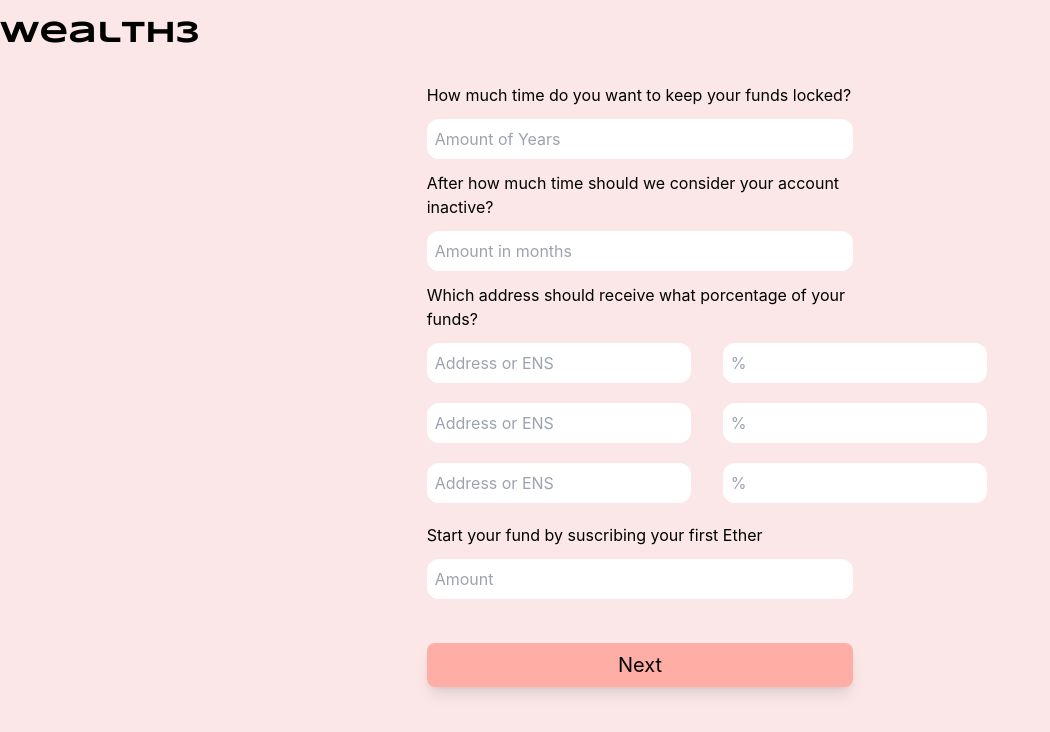
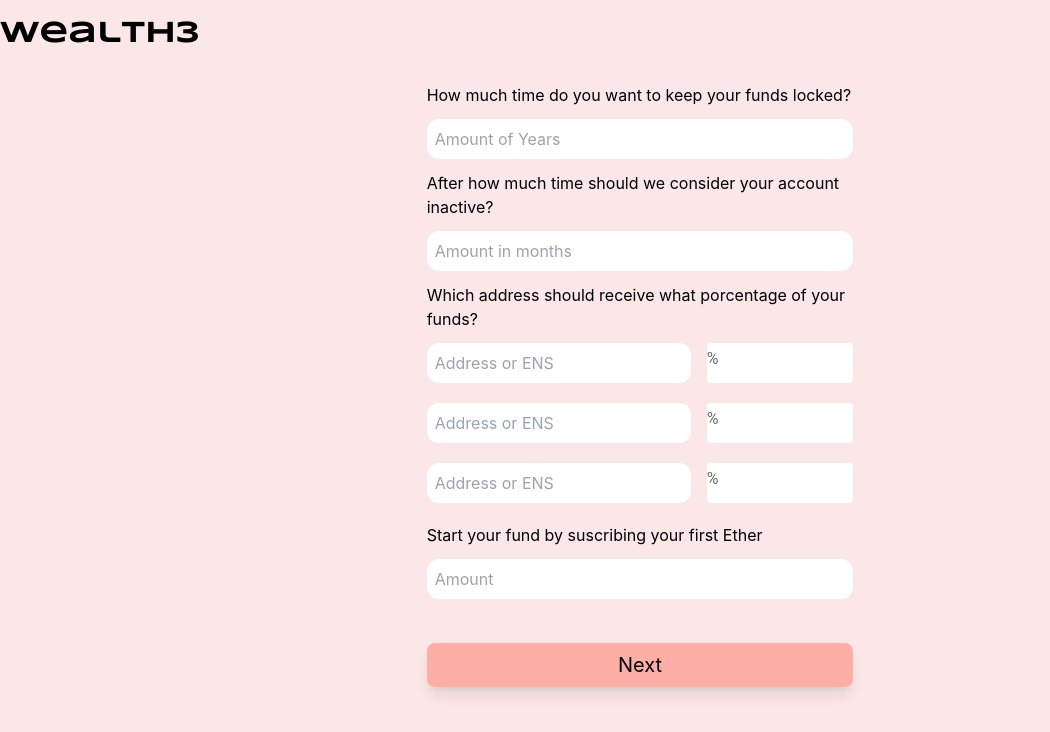
Before and after one commit to wealth3/wealth3-app, a Next.js app: page /dashboard in a window 1280 px wide. Shown: the top 732 px of the page, without its empty margins (0-1050 px from the left). Built offline with nearby package versions, Linux system fonts and the light colour scheme; what wagmi would draw is missing.

Commit message:
only numbers

```diff
--- a/components/AddressPercentage.jsx
+++ b/components/AddressPercentage.jsx
@@ -1,18 +1,22 @@
 import React from "react";
+import { FormControl, Input, InputAdornment } from "@mui/material";
 
 const AddressPercentage = () => {
   return (
-    <div className="flex gap-8 mb-2">
+    <div className="flex gap-4 mb-2">
       <input
         type="text"
-        className="bg-white rounded-xl p-2 text-black outline-0	flex-1"
+        className="bg-white rounded-xl p-2 text-black outline-0 flex-1"
         placeholder="Address or ENS"
       />
-      <input
-        type="text"
-        className="bg-white rounded-xl p-2 text-black outline-0	flex-4"
-        placeholder="%"
-      />
+      <FormControl sx={{ background: "white", borderRadius: 1 }}>
+        <Input
+          onChange={(e) => console.log(e)}
+          startAdornment={<InputAdornment position="start">%</InputAdornment>}
+          disableUnderline
+          type="number"
+        />
+      </FormControl>
     </div>
   );
 };
--- a/pages/dashboard.jsx
+++ b/pages/dashboard.jsx
@@ -1,9 +1,20 @@
-import React from "react";
+import React, { useEffect, useState } from "react";
 import { Layout } from "../components/Layout";
 import { Input, TextField } from "@mui/material";
 import AddressPercentage from "../components/AddressPercentage";
 
-const dashboard = () => {
+const Dashboard = () => {
+  const [data, setData] = useState({
+    yearsAmount: 0,
+    inactiveTime: 0,
+    recipients: [],
+    amount: 0,
+  });
+
+  useEffect(() => {
+    console.log(data);
+  }, [data]);
+
   return (
     <Layout>
       <div className="col-start-5 col-end-9 row-start-3 flex flex-col gap-3">
@@ -11,17 +22,29 @@ const dashboard = () => {
           How much time do you want to keep your funds locked?
         </label>
         <input
-          type="text"
+          type="number"
           className="bg-white rounded-xl p-2 text-black outline-0	"
           placeholder="Amount of Years"
+          onChange={(e) =>
+            setData({
+              ...data,
+              yearsAmount: Number(e.target.value),
+            })
+          }
         />
         <label className="text-black">
           After how much time should we consider your account inactive?
         </label>
         <input
-          type="text"
+          type="number"
           className="bg-white rounded-xl p-2 text-black outline-0	"
           placeholder="Amount in months"
+          onChange={(e) =>
+            setData({
+              ...data,
+              inactiveTime: Number(e.target.value),
+            })
+          }
         />
         <label className="text-black">
           Which address should receive what porcentage of your funds?
@@ -33,9 +56,15 @@ const dashboard = () => {
           Start your fund by suscribing your first Ether
         </label>
         <input
-          type="text"
+          type="number"
           className="bg-white rounded-xl p-2 text-black outline-0	"
           placeholder="Amount"
+          onChange={(e) =>
+            setData({
+              ...data,
+              amount: Number(e.target.value),
+            })
+          }
         />
         <button className="bg-[#FEAEA5] rounded-lg shadow-lg px-4 py-2 text-black text-xl mt-8">
           Next
@@ -45,4 +74,4 @@ const dashboard = () => {
   );
 };
 
-export default dashboard;
+export default Dashboard;
--- a/styles/globals.css
+++ b/styles/globals.css
@@ -23,6 +23,14 @@ a {
   @apply grid grid-cols-12 grid-rows-6;
 }
 
+@layer base {
+  input[type="number"]::-webkit-inner-spin-button,
+  input[type="number"]::-webkit-outer-spin-button {
+    -webkit-appearance: none;
+    margin: 0;
+  }
+}
+
 @media (prefers-color-scheme: dark) {
   html {
     color-scheme: dark;
```
